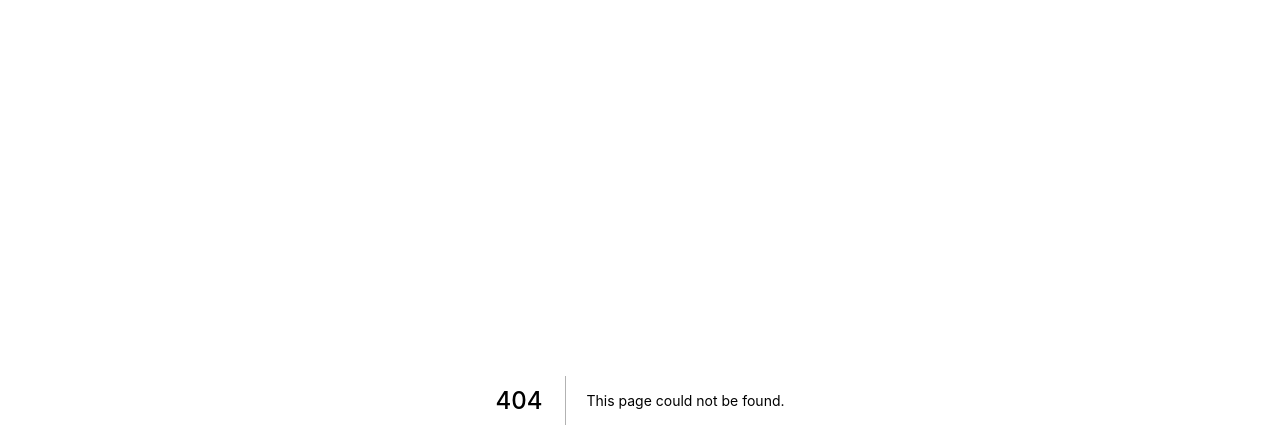
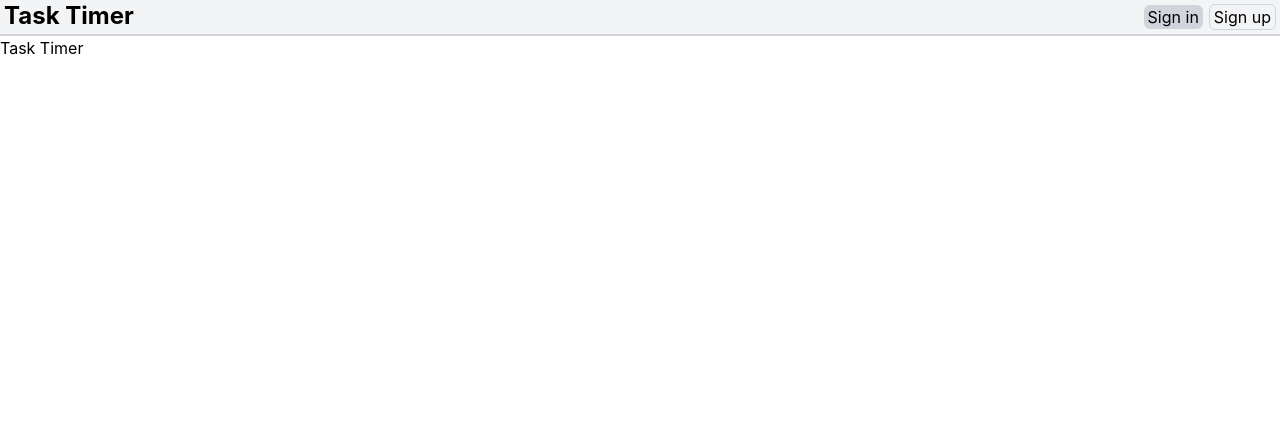
Before and after one commit to RangerVinven/Task-Timer, a Next.js app: page /task-timer in a window 1280 px wide. Before the commit this address had no page. Shown: the top 448 px of the page. Built offline with nearby package versions, Linux system fonts and the light colour scheme; no server answers.

Commit message:
Changed the signed-in navbar

```diff
--- a/components/Navbar.tsx
+++ b/components/Navbar.tsx
@@ -6,21 +6,26 @@ export default function Navbar(): JSX.Element {
 
     if(session) {
         return (
+            <div>
                 <div className="flex">
                     <div className="w-fit px-1 flex-shrink-0">
                         <h1 className="text-2xl font-bold">Task Timer</h1>
                     </div>
                     <div className="w-full">
                         <div className="flex justify-end items-center">
-                        <div className="p-1">
-                            <FiSettings size={30} className="hover:cursor-pointer" />
+                            <div className="p-1 flex">
+                                <FiSettings size={30} className="mr-1.5 hover:cursor-pointer" />
+                                <button onClick={() => signOut()} className="bg-gray-300 rounded-md px-1">Sign out</button>
                             </div>
                         </div>
                     </div>
                 </div>
+                <div className="w-full bg-gray-300 h-0.5"></div>
+            </div>
         )
     } else {
         return (
+            <div>
                 <div className="flex bg-gray-100">
                     <div className="w-fit px-1 flex-shrink-0">
                         <h1 className="text-2xl font-bold">Task Timer</h1>
@@ -34,6 +39,8 @@ export default function Navbar(): JSX.Element {
                         </div>
                     </div>
                 </div>
+                <div className="w-full bg-gray-300 h-0.5"></div>
+            </div>
         )
     }
 }
--- /dev/null
+++ b/pages/task-timer.tsx
@@ -0,0 +1,13 @@
+import React from 'react'
+import { useSession } from "next-auth/react"
+
+import Navbar from '../components/Navbar';
+
+export default function TaskTimer() {
+    return (
+        <div>
+            <Navbar />
+            <div>Task Timer</div>
+        </div>
+    )
+}
```
Also changed, not shown: next.config.js (line endings or trailing spaces). Lines whose indentation alone changed are shown as unchanged.
